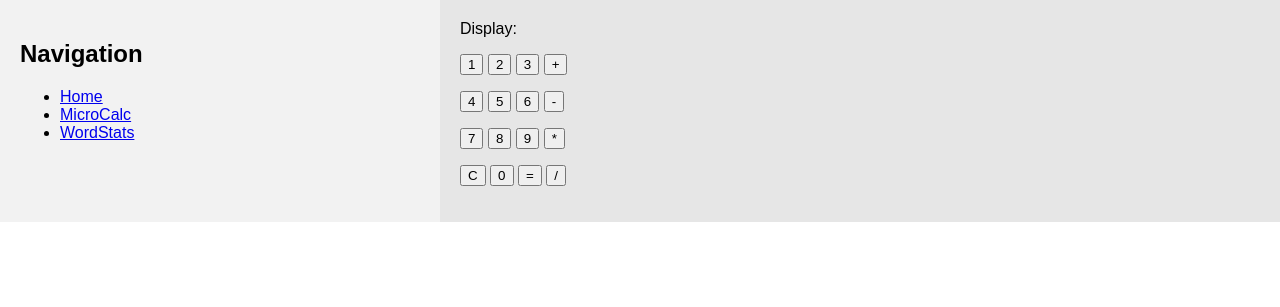
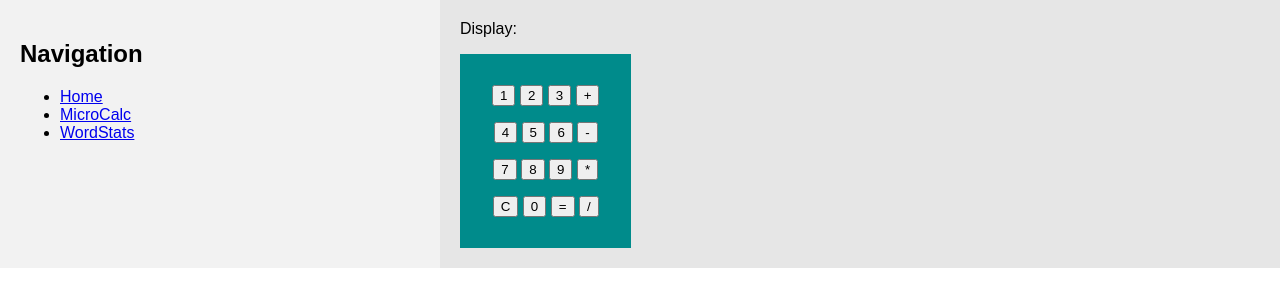
Before and after one commit to lukeschwab17/cs253_two_funcs, a Flask app: page /calc in a window 1280 px wide. Shown: the top 307 px of the page. Run offline with Flask 3, Linux system fonts and the light colour scheme.

Commit message:
Minor tweaks to CSS and HTML

```diff
--- a/static/style.css
+++ b/static/style.css
@@ -30,3 +30,14 @@ body, html {
         flex-direction: column;
     }
 }
+
+.button {
+  background-color: darkcyan;
+  border: none;
+  color: white;
+  padding: 15px 32px;
+  text-align: center;
+  text-decoration: none;
+  display: inline-block;
+  font-size: 16px;
+}
--- a/templates/calc.html
+++ b/templates/calc.html
@@ -9,6 +9,8 @@
         {%  if current_value is not none %}
             {{ current_value }}
         {%  endif %}</p>
+
+    <div class="button">
     <p>
     <button name="num" type="submit" value="1">1</button>
     <button name="num" type="submit" value="2">2</button>
@@ -34,6 +36,7 @@
     <button name="num" type="submit" value="=">=</button>
     <button name="num" type="submit" value="/">/</button>
     </p>
+    </div>
 
 </form>
 
```
Also changed, not shown: 1 other file.
